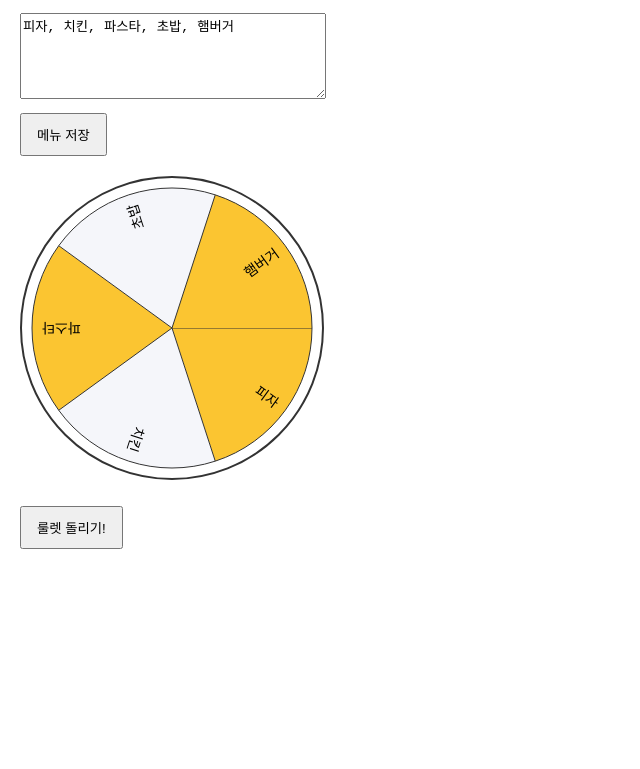
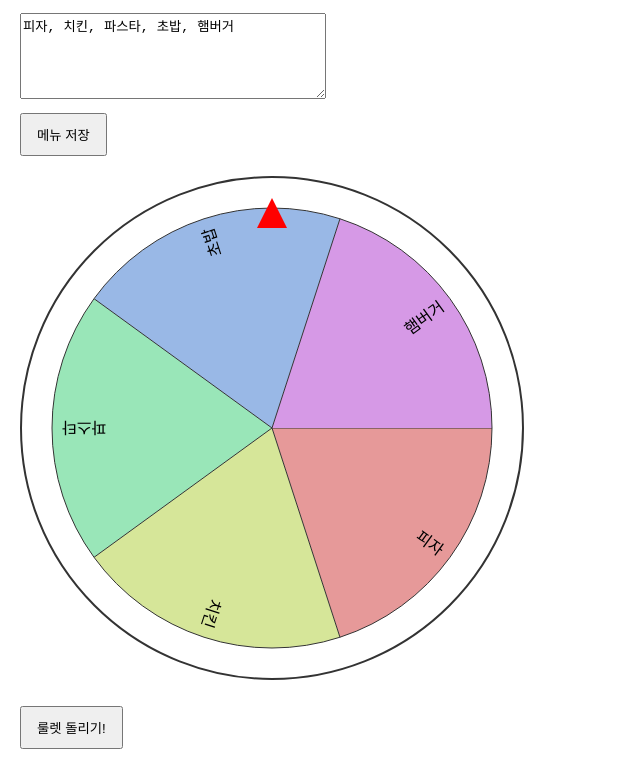
Before and after one commit to falsejester/What2Eat, a plain HTML site: page index.html in a window 1280 px wide. Shown: the part 107-876 px from the top of the page, without its empty margins (0-640 px from the left). Before the commit the page ends 800 px from the top, so only its background shows below. Drawn offline with Linux system fonts and the light colour scheme.

Commit message:
Update index.html

```diff
--- a/index.html
+++ b/index.html
@@ -2,7 +2,7 @@
 <html>
 <head>
   <meta charset="utf-8">
-  <title>Menu Roulette with Visual Spinning Wheel</title>
+  <title>Visual Spinning Roulette</title>
   <style>
     body {
       font-family: Arial, sans-serif;
@@ -20,8 +20,8 @@
     /* 룰렛 전체를 감싸는 컨테이너 */
     #wheel-container {
       position: relative;
-      width: 300px;
-      height: 300px;
+      width: 500px;
+      height: 500px;
       margin: 20px 0;
     }
     /* 룰렛을 그릴 canvas */
@@ -29,8 +29,8 @@
       border: 2px solid #333;
       border-radius: 50%;
       background: #fff;
-      width: 300px;
-      height: 300px;
+      width: 500px;
+      height: 500px;
       display: block;
     }
     /* 결과 텍스트(룰렛 중앙에 뜨는) */
@@ -39,7 +39,7 @@
       top: 50%;
       left: 50%;
       transform: translate(-50%, -50%);
-      font-size: 24px;
+      font-size: 28px;
       font-weight: bold;
       text-align: center;
       pointer-events: none;
@@ -60,7 +60,7 @@
 
   <!-- 룰렛 영역 -->
   <div id="wheel-container">
-    <canvas id="wheelCanvas" width="300" height="300"></canvas>
+    <canvas id="wheelCanvas" width="500" height="500"></canvas>
     <!-- 룰렛 멈춘 후 중앙에 표시될 텍스트 -->
     <div id="result-display"></div>
   </div>
@@ -69,75 +69,103 @@
   <button id="spin-button">룰렛 돌리기!</button>
 
   <script>
-    // 전역 변수들
+    // ---------------------------
+    // 전역 변수 및 초기 설정
+    // ---------------------------
     let menus = [];
-    let currentAngle = 0;  // 현재 룰렛 각도
+    let currentAngle = 0;       // 현재 룰렛 각도(라디안)
     let isSpinning = false;
-    const spinDuration = 3000; // 룰렛이 도는 시간(밀리초)
+    const spinDuration = 4000;  // 룰렛 도는 시간(밀리초)
+    const spins = 10;           // 몇 바퀴 돌 것인지 (회전 횟수)
 
     // Canvas 설정
     const canvas = document.getElementById('wheelCanvas');
     const ctx = canvas.getContext('2d');
-    const centerX = canvas.width / 2;
-    const centerY = canvas.height / 2;
-    const radius = 140;
+    const centerX = canvas.width / 2;  // 250
+    const centerY = canvas.height / 2; // 250
+    const radius = 220;               // 룰렛 반지름 (500px 캔버스 안에서 여유있게)
 
     // 중앙에 표시될 결과 DOM
     const resultDisplay = document.getElementById('result-display');
 
     // ---------------------------
-    // 1. 메뉴 로드 및 저장 로직
+    // 1. 메뉴 로드/저장 로직
     // ---------------------------
     function loadMenusFromTextarea() {
       const input = document.getElementById('menu-input').value;
-      menus = input.split(',')
-                   .map(item => item.trim())
-                   .filter(item => item);
+      menus = input
+        .split(',')
+        .map(item => item.trim())
+        .filter(item => item);
     }
 
     document.getElementById('save-menu').addEventListener('click', () => {
       loadMenusFromTextarea();
-      // 저장 후 룰렛 초기화
       currentAngle = 0;
       drawWheel(currentAngle);
       alert('메뉴가 저장되었습니다!');
     });
 
     // ---------------------------
-    // 2. 룰렛 그리는 함수
+    // 2. 룰렛 그리기
     // ---------------------------
     function drawWheel(angle) {
       ctx.clearRect(0, 0, canvas.width, canvas.height);
+
       if (menus.length === 0) return;
 
-      // 조각 하나당 각도(라디안)
-      const arcAngle = 2 * Math.PI / menus.length;
+      const arcAngle = (2 * Math.PI) / menus.length;
 
       for (let i = 0; i < menus.length; i++) {
         const startAngle = angle + i * arcAngle;
-        const endAngle   = angle + (i + 1) * arcAngle;
+        const endAngle = angle + (i + 1) * arcAngle;
 
-        // 파이 조각 그리기
+        // (A) 파이 조각 그리기
         ctx.beginPath();
         ctx.moveTo(centerX, centerY);
         ctx.arc(centerX, centerY, radius, startAngle, endAngle, false);
-        // 색상 번갈아가며 칠하기(원하시면 원하는 색상으로 변경)
-        ctx.fillStyle = (i % 2 === 0) ? '#fbc531' : '#f5f6fa';
+
+        // (B) 칸마다 서로 다른 파스텔색
+        ctx.fillStyle = getSliceColor(i, menus.length);
         ctx.fill();
         ctx.strokeStyle = '#333';
         ctx.stroke();
 
-        // 파이 조각에 텍스트 표시
+        // (C) 파이 조각에 텍스트 표시
         ctx.save();
         ctx.fillStyle = '#000';
         ctx.translate(centerX, centerY);
-        // 조각 중앙 각도에 맞춰 회전
-        ctx.rotate((startAngle + endAngle) / 2);
+        ctx.rotate((startAngle + endAngle) / 2); // 조각의 중앙 각도
         ctx.textAlign = 'right';
-        ctx.font = '14px Arial';
-        ctx.fillText(menus[i], radius - 10, 5);
+        ctx.font = '16px Arial';
+        ctx.fillText(menus[i], radius - 10, 6);
         ctx.restore();
       }
+
+      // (D) 빨간색 삼각형 인디케이터(룰렛 윗부분)
+      drawIndicator();
+    }
+
+    // (보조) 칸마다 다른 파스텔색을 생성
+    // hue를 i에 따라 분배하고, 채도·명도를 적절히 높여 연하게
+    function getSliceColor(i, totalSlices) {
+      const hue = Math.floor((360 / totalSlices) * i);
+      const saturation = 60; // 0~100
+      const lightness = 75;  // 0~100
+      return `hsl(${hue}, ${saturation}%, ${lightness}%)`;
+    }
+
+    // (보조) 인디케이터 그리기
+    function drawIndicator() {
+      ctx.beginPath();
+      // 삼각형의 꼭짓점(룰렛 윗부분 약간 위)
+      ctx.moveTo(centerX, centerY - radius - 10);
+      // 좌우로 펼쳐진 밑변
+      ctx.lineTo(centerX - 15, centerY - radius + 20);
+      ctx.lineTo(centerX + 15, centerY - radius + 20);
+      ctx.closePath();
+      ctx.fillStyle = 'red';
+      ctx.fill();
     }
 
     // ---------------------------
@@ -145,14 +173,13 @@
     // ---------------------------
     // 가속/감속을 위한 이징(easeOut) 함수
     function easeOutCubic(t) {
-      // t: 0~1 사이 진행도
       return 1 - Math.pow(1 - t, 3);
     }
 
     function animateSpin(startAngle, endAngle, startTime) {
       const now = performance.now();
       const elapsed = now - startTime;
-      const progress = Math.min(elapsed / spinDuration, 1);   // 0~1
+      const progress = Math.min(elapsed / spinDuration, 1); // 0~1
       const easedProgress = easeOutCubic(progress);
 
       // 현재 각도 = 시작각도 + (최종각도-시작각도)*보간값
@@ -174,26 +201,21 @@
     function showResult(finalAngle) {
       if (menus.length === 0) return;
 
-      // 룰렛이 멈춘 최종 각도(finalAngle)에서 어떤 메뉴인지 계산
-      const arcAngle = 2 * Math.PI / menus.length;
+      // 룰렛이 멈춘 최종 각도를 0~2π 범위로 정규화
+      const normalizedAngle = (finalAngle % (2 * Math.PI) + 2 * Math.PI) % (2 * Math.PI);
+      const arcAngle = (2 * Math.PI) / menus.length;
 
-      // Canvas의 '위쪽'은 보통 1.5 * Math.PI 부근(수학적 좌표계 기준)
-      // 현재 finalAngle을 2π로 모듈로 연산하여 0~2π 범위로 정규화
-      const normalizedAngle = (finalAngle % (2 * Math.PI) + 2 * Math.PI) % (2 * Math.PI);
-
-      // index = (위쪽 기준각 - 현재각) / 조각각도
-      // 조금 복잡해보이지만, "1.5 * Math.PI"를 기준으로 해서 어떤 조각에 해당하는지 계산
+      // "위쪽"은 canvas 좌표에서 1.5 * Math.PI 지점
+      // indicator가 있는 위치를 기준으로 어떤 파이 조각인지 계산
       const index = Math.floor(
         ((2 * Math.PI + 1.5 * Math.PI - normalizedAngle) % (2 * Math.PI)) / arcAngle
       );
-
       const selectedItem = menus[index];
 
       // 중앙에 결과 표시
       resultDisplay.textContent = selectedItem;
       resultDisplay.classList.add('show');
-
-      // 3초 후 사라지도록
+      // 3초 후 사라지게
       setTimeout(() => {
         resultDisplay.classList.remove('show');
       }, 3000);
@@ -210,24 +232,14 @@
       if (isSpinning) return; // 이미 돌고 있으면 중단
 
       isSpinning = true;
-      // 기존 표시 중인 결과 숨기기
+      // 이전 결과 숨기기
       resultDisplay.classList.remove('show');
 
-      // (1) 랜덤 메뉴를 선택(인덱스)
-      const randomIndex = Math.floor(Math.random() * menus.length);
+      // 룰렛이 멈출 최종 각도 = 현재각도 + (스핀 수 * 2π) + 임의 난수(0~2π)
+      const randomAngle = Math.random() * 2 * Math.PI;
+      const finalAngle = currentAngle + spins * 2 * Math.PI + randomAngle;
 
-      // (2) 조각 각도
-      const arcAngle = 2 * Math.PI / menus.length;
-
-      // (3) 여러 바퀴(예: 5바퀴) 돈 후, 특정 인덱스가 정확히 위쪽에 오도록 각도 계산
-      const spins = 5; // 몇 바퀴 돌 것인지
-      // 선택된 메뉴 조각의 중앙이 "위쪽" (1.5 * Math.PI) 에 위치하게 만들기
-      const chosenAngle = 1.5 * Math.PI - (randomIndex + 0.5) * arcAngle;
-
-      // 최종 각도 = 현재 각도 + (스핀 수 * 2π) + 목표각
-      const finalAngle = currentAngle + spins * 2 * Math.PI + chosenAngle;
-
-      // (4) requestAnimationFrame을 이용해 부드럽게 회전
+      // 부드럽게 회전 시작
       const startTime = performance.now();
       requestAnimationFrame(() => animateSpin(currentAngle, finalAngle, startTime));
     }
@@ -236,7 +248,7 @@
     loadMenusFromTextarea();
     drawWheel(currentAngle);
 
-    // 룰렛 돌리기 버튼
+    // 룰렛 돌리기 버튼 클릭
     document.getElementById('spin-button').addEventListener('click', spinWheel);
   </script>
 </body>
```
